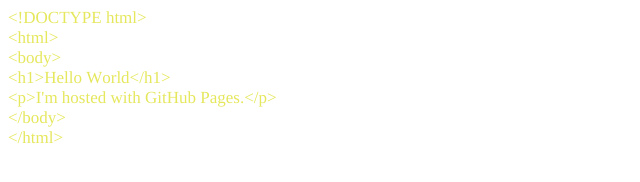
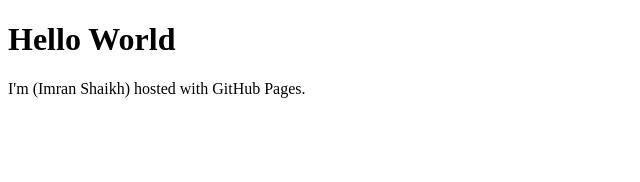
Before and after one commit to imran-mind/imran-mind.github.io, a plain HTML site: page index.html in a window 1280 px wide. Shown: the whole page, without its empty margins (0-640 px from the left). Drawn offline with Linux system fonts and the light colour scheme.

Commit message:
Update index.html
hello world

```diff
--- a/index.html
+++ b/index.html
@@ -1,23 +1,13 @@
-<!DOCTYPE html PUBLIC "-//W3C//DTD HTML 4.01//EN" "http://www.w3.org/TR/html4/strict.dtd">
+<!DOCTYPE html>
+
 <html>
-<head>
-  <meta http-equiv="Content-Type" content="text/html; charset=utf-8">
-  <meta http-equiv="Content-Style-Type" content="text/css">
-  <title></title>
-  <meta name="Generator" content="Cocoa HTML Writer">
-  <meta name="CocoaVersion" content="1894.6">
-  <style type="text/css">
-    p.p1 {margin: 0.0px 0.0px 0.0px 0.0px; font: 17.0px Times; color: #e5e75c; -webkit-text-stroke: #e5e75c}
-    span.s1 {font-kerning: none}
-  </style>
-</head>
+
 <body>
-<p class="p1"><span class="s1">&lt;!DOCTYPE html&gt;</span></p>
-<p class="p1"><span class="s1">&lt;html&gt;</span></p>
-<p class="p1"><span class="s1">&lt;body&gt;</span></p>
-<p class="p1"><span class="s1">&lt;h1&gt;Hello World&lt;/h1&gt;</span></p>
-<p class="p1"><span class="s1">&lt;p&gt;I'm hosted with GitHub Pages.&lt;/p&gt;</span></p>
-<p class="p1"><span class="s1">&lt;/body&gt;</span></p>
-<p class="p1"><span class="s1">&lt;/html&gt;</span></p>
+
+<h1>Hello World</h1>
+
+<p>I'm (Imran Shaikh) hosted with GitHub Pages.</p>
+
 </body>
+
 </html>
```
